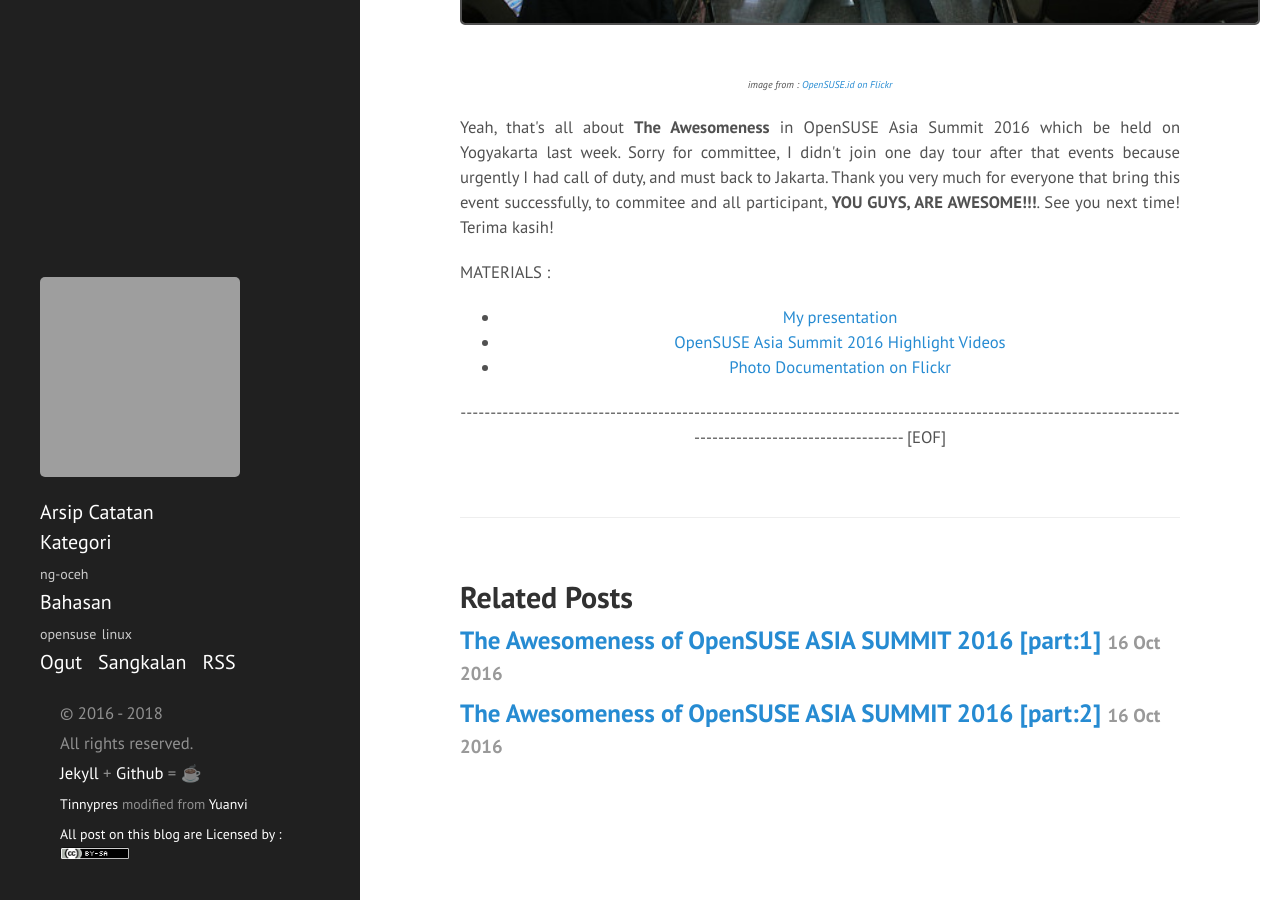
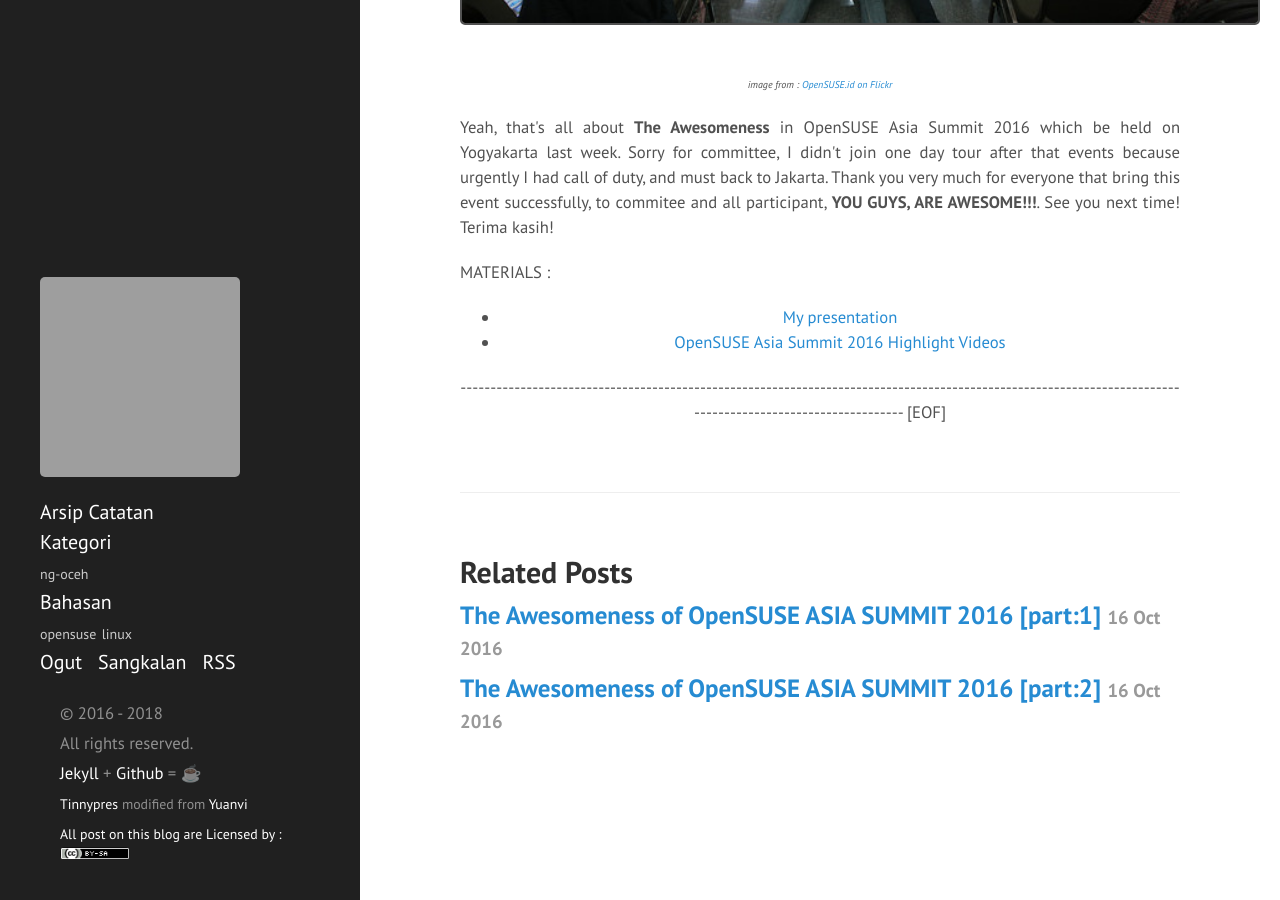
Before and after one commit to levay08/levay08.github.io, a Jekyll site: the page built from _posts/2016-10-16-frosas2016-part-III.markdown, in a window 1280 px wide and 900 px high, scrolled down 2645 px. Built offline with Jekyll 4.4.1, drawn with Linux system fonts in a browser that asks for light colours; grey boxes are pictures that could not be loaded.

Commit message:
Update 2016-10-16-frosas2016-part-III.markdown

```diff
--- a/_posts/2016-10-16-frosas2016-part-III.markdown
+++ b/_posts/2016-10-16-frosas2016-part-III.markdown
@@ -49,8 +49,6 @@ MATERIALS : </p>
 <ul>
   <li><x><a href="http://www.slideshare.net/apLexgrind/osas2016-levay-66926705">My presentation</a></x></li>
   <li><x><a href="https://www.youtube.com/watch?v=A2WPP0_JRPY&list=PLx6VNfLiNpaiUcZyNdbNVuwYuECWkv_m7">OpenSUSE Asia Summit 2016 Highlight Videos</a></x></li>
-  <li><x><a href="https://www.flickr.com/groups/opensuse-asia-summit-2016/">Photo Documentation on Flickr</a></x>
-  </li>
 </ul>
 
 ----------------------------------------------------------------------------------------------------------------------------------------------------------- [EOF]
```
